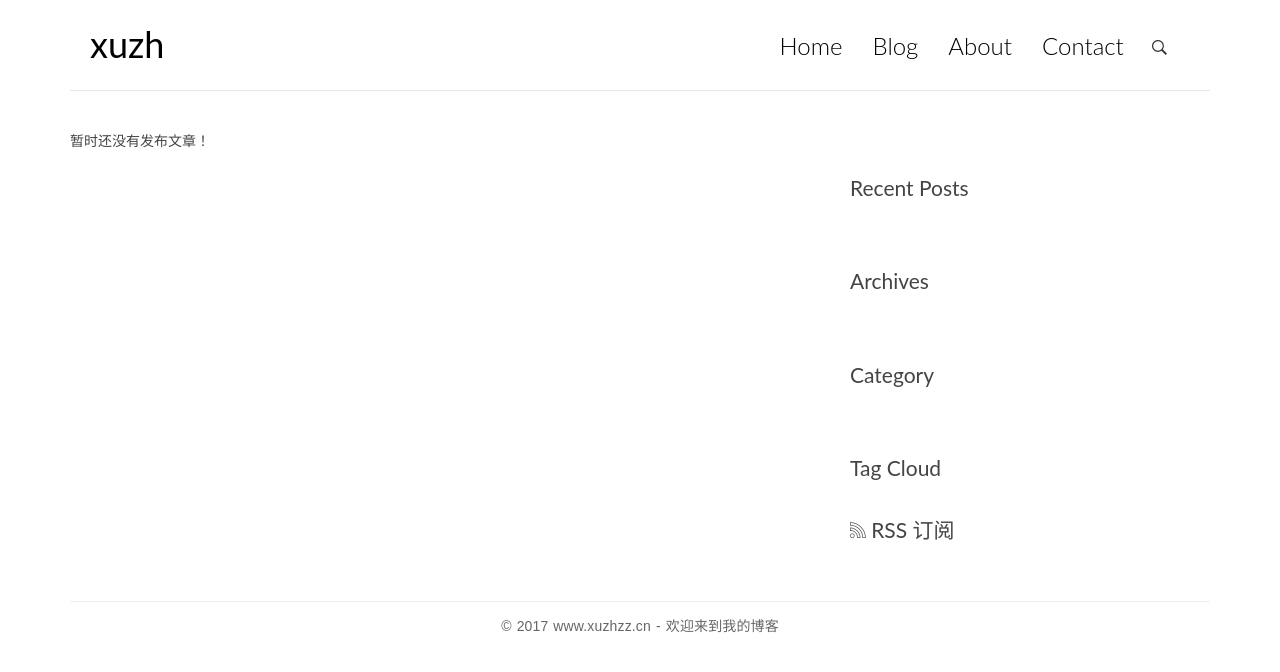
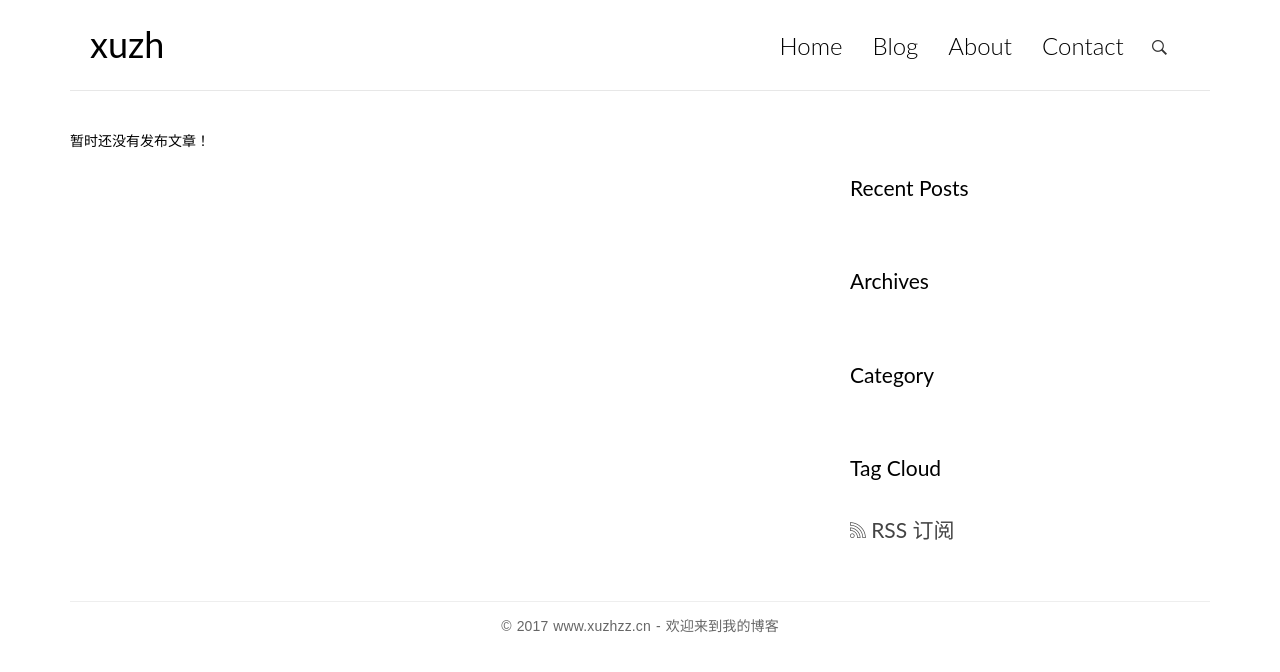
Before and after one commit to xuzhzz/DjangoBlog, a Django app: page / in a window 1280 px wide. Shown: the top 672 px of the page. Run offline with Django 3.2, Linux system fonts and the light colour scheme; data that the repository does not hold is empty; some libraries are stand-ins or nearby versions.

Commit message:
add css cdn

```diff
--- a/blog/static/blog/css/custom.css
+++ b/blog/static/blog/css/custom.css
@@ -58,7 +58,7 @@ a:hover, a:focus {
 }
 
 body {
-	color: #444;
+	color: #000;
 	font-family: 'Lato', sans-serif;
 }
 
--- a/templates/blog/base.html
+++ b/templates/blog/base.html
@@ -11,17 +11,24 @@
 
 
     <!-- css -->
-    <link rel="stylesheet" href="{% static 'blog/css/bootstrap.min.css' %}">
+    <!--<link rel="stylesheet" href="{% static 'blog/css/bootstrap.min.css' %}">-->
+    <link href="https://cdn.bootcss.com/bootstrap/3.3.7/css/bootstrap.min.css" rel="stylesheet">
     <link rel="stylesheet" href="http://code.ionicframework.com/ionicons/2.0.1/css/ionicons.min.css">
     <link rel="stylesheet" href="{% static 'blog/css/pace.css' %}">
     <link rel="stylesheet" href="{% static 'blog/css/custom.css' %}">
     <link rel="stylesheet" href="{% static 'blog/css/friendly.css' %}">
 
     <!-- js -->
+    <!--
     <script src="{% static 'blog/js/jquery-2.1.3.min.js' %}"></script>
     <script src="{% static 'blog/js/bootstrap.min.js' %}"></script>
+    -->
+    <script src="https://cdn.bootcss.com/jquery/2.1.3/jquery.min.js"></script>
+    <script src="https://cdn.bootcss.com/bootstrap/3.3.7/js/bootstrap.min.js"></script>
     <script src="{% static 'blog/js/pace.min.js' %}"></script>
     <script src="{% static 'blog/js/modernizr.custom.js' %}"></script>
+
+
 </head>
 
 <body>
@@ -30,7 +37,7 @@
         <div class="row">
             <div class="col-md-4 col-sm-5 col-xs-8">
                 <div class="logo">
-                    <h1><a href="index.html"><b>xuzh</a></h1>
+                    <h1><a href="{% url 'blog:index' %}"><b>xuzh</b></a></h1>
                 </div>
             </div><!-- col-md-4 -->
             <div class="col-md-8 col-sm-7 col-xs-4">
```
